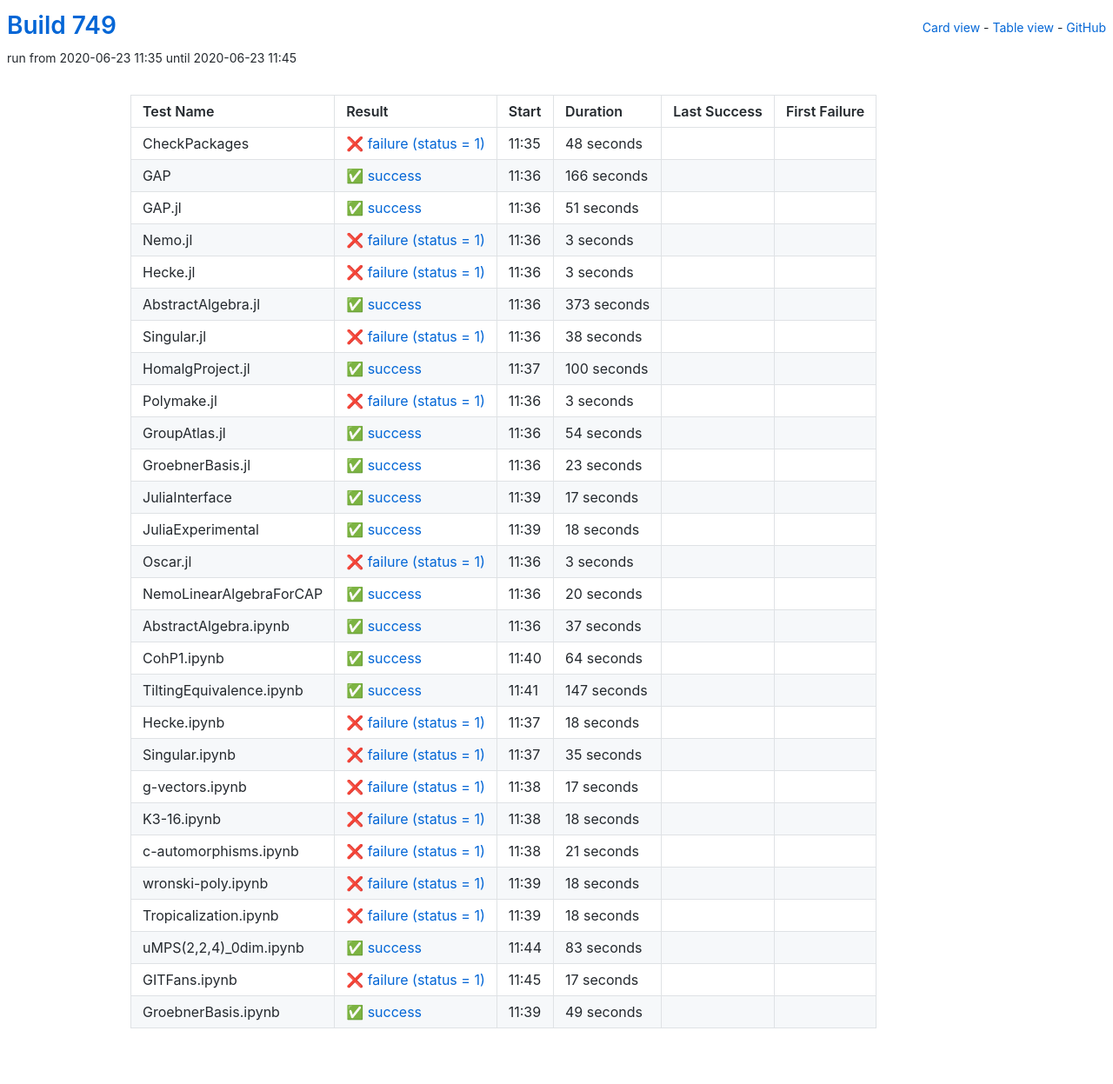
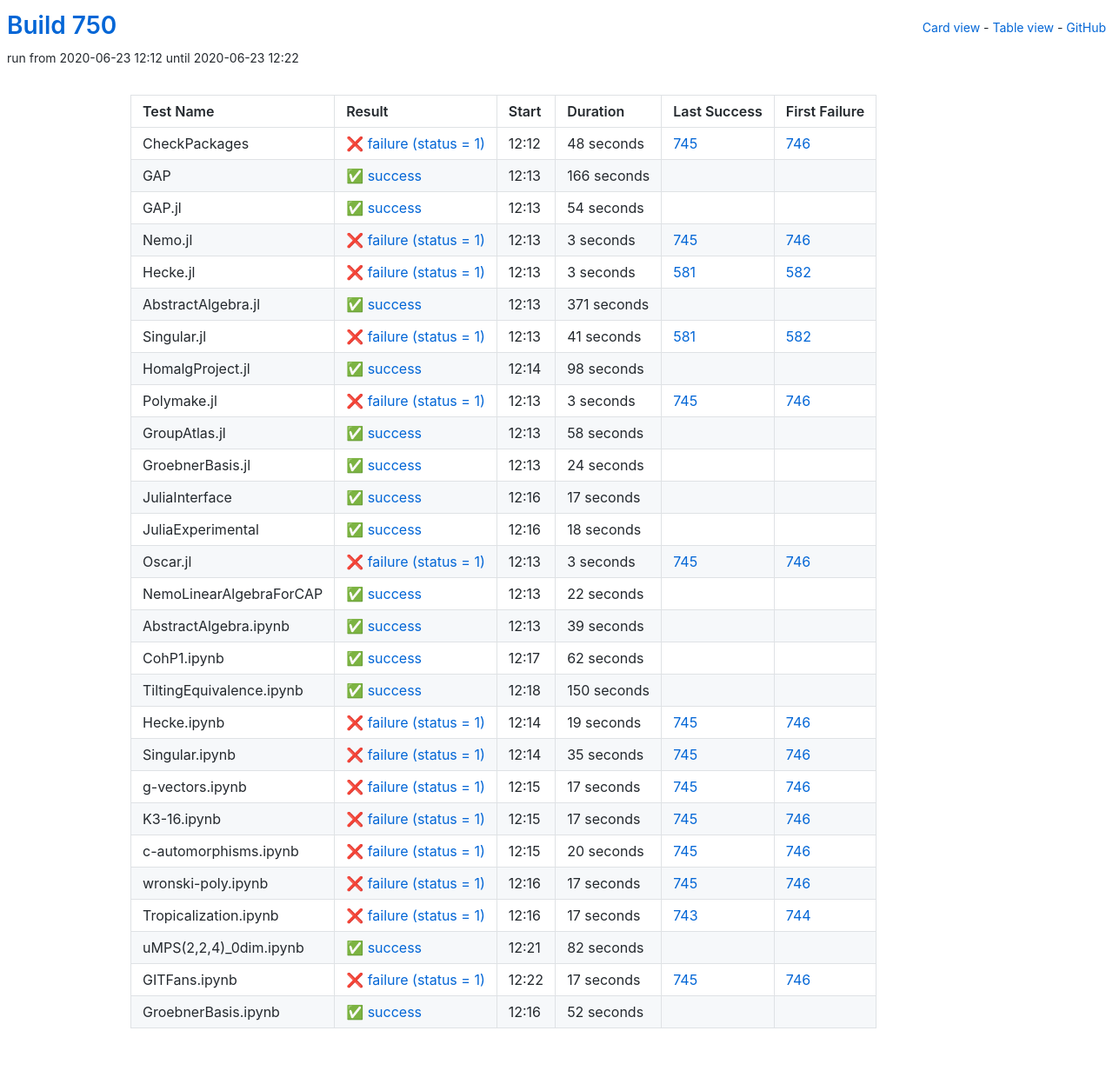
Before and after one commit to oscar-system/oscar-ci-status-1.4, a Jekyll site: the page built from table.html, in a window 1280 px wide. Shown: the whole page at 87% size. Built offline with Jekyll 4.4.1, drawn with Linux system fonts in a browser that asks for light colours.

Commit message:
Build #750

```diff
--- a/_data/ci.yml
+++ b/_data/ci.yml
@@ -1,6 +1,6 @@
 ---
-build: 749
-build_url: https://oscarci.mathematik.uni-kl.de/job/oscar-julia-1.4/749/
+build: 750
+build_url: https://oscarci.mathematik.uni-kl.de/job/oscar-julia-1.4/750/
 job: oscar-julia-1.4
 organization: oscar-system
 repo: oscar-ci-status-1.4
@@ -8,20 +8,20 @@ repourl: https://github.com/oscar-system/oscar-ci-status-1.4
 tests:
 - name: CheckPackages
   id: checkpackages
-  log: https://oscarci.mathematik.uni-kl.de/job/oscar-julia-1.4/749/artifact/logs/build-749/CheckPackages.log
-  start: 2020-06-23 11:35
+  log: https://oscarci.mathematik.uni-kl.de/job/oscar-julia-1.4/750/artifact/logs/build-750/CheckPackages.log
+  start: 2020-06-23 12:12
   success: false
   exitcode: 1
   status: failure
   duration: 48
-  last_success: false
-  last_success_url:
-  first_failure: false
-  first_failure_url:
+  last_success: 745
+  last_success_url: https://oscarci.mathematik.uni-kl.de/job/oscar-julia-1.4/745/
+  first_failure: 746
+  first_failure_url: https://oscarci.mathematik.uni-kl.de/job/oscar-julia-1.4/746/
 - name: GAP
   id: gap
-  log: https://oscarci.mathematik.uni-kl.de/job/oscar-julia-1.4/749/artifact/logs/build-749/GAP.log
-  start: 2020-06-23 11:36
+  log: https://oscarci.mathematik.uni-kl.de/job/oscar-julia-1.4/750/artifact/logs/build-750/GAP.log
+  start: 2020-06-23 12:13
   success: true
   exitcode: 0
   status: success
@@ -32,92 +32,8 @@ tests:
   first_failure_url:
 - name: GAP.jl
   id: gap-jl
-  log: https://oscarci.mathematik.uni-kl.de/job/oscar-julia-1.4/749/artifact/logs/build-749/GAP.jl.log
-  start: 2020-06-23 11:36
-  success: true
-  exitcode: 0
-  status: success
-  duration: 51
-  last_success: false
-  last_success_url:
-  first_failure: false
-  first_failure_url:
-- name: Nemo.jl
-  id: nemo-jl
-  log: https://oscarci.mathematik.uni-kl.de/job/oscar-julia-1.4/749/artifact/logs/build-749/Nemo.jl.log
-  start: 2020-06-23 11:36
-  success: false
-  exitcode: 1
-  status: failure
-  duration: 3
-  last_success: false
-  last_success_url:
-  first_failure: false
-  first_failure_url:
-- name: Hecke.jl
-  id: hecke-jl
-  log: https://oscarci.mathematik.uni-kl.de/job/oscar-julia-1.4/749/artifact/logs/build-749/Hecke.jl.log
-  start: 2020-06-23 11:36
-  success: false
-  exitcode: 1
-  status: failure
-  duration: 3
-  last_success: false
-  last_success_url:
-  first_failure: false
-  first_failure_url:
-- name: AbstractAlgebra.jl
-  id: abstractalgebra-jl
-  log: https://oscarci.mathematik.uni-kl.de/job/oscar-julia-1.4/749/artifact/logs/build-749/AbstractAlgebra.jl.log
-  start: 2020-06-23 11:36
-  success: true
-  exitcode: 0
-  status: success
-  duration: 373
-  last_success: false
-  last_success_url:
-  first_failure: false
-  first_failure_url:
-- name: Singular.jl
-  id: singular-jl
-  log: https://oscarci.mathematik.uni-kl.de/job/oscar-julia-1.4/749/artifact/logs/build-749/Singular.jl.log
-  start: 2020-06-23 11:36
-  success: false
-  exitcode: 1
-  status: failure
-  duration: 38
-  last_success: false
-  last_success_url:
-  first_failure: false
-  first_failure_url:
-- name: HomalgProject.jl
-  id: homalgproject-jl
-  log: https://oscarci.mathematik.uni-kl.de/job/oscar-julia-1.4/749/artifact/logs/build-749/HomalgProject.jl.log
-  start: 2020-06-23 11:37
-  success: true
-  exitcode: 0
-  status: success
-  duration: 100
-  last_success: false
-  last_success_url:
-  first_failure: false
-  first_failure_url:
-- name: Polymake.jl
-  id: polymake-jl
-  log: https://oscarci.mathematik.uni-kl.de/job/oscar-julia-1.4/749/artifact/logs/build-749/Polymake.jl.log
-  start: 2020-06-23 11:36
-  success: false
-  exitcode: 1
-  status: failure
-  duration: 3
-  last_success: false
-  last_success_url:
-  first_failure: false
-  first_failure_url:
-- name: GroupAtlas.jl
-  id: groupatlas-jl
-  log: https://oscarci.mathematik.uni-kl.de/job/oscar-julia-1.4/749/artifact/logs/build-749/GroupAtlas.jl.log
-  start: 2020-06-23 11:36
+  log: https://oscarci.mathematik.uni-kl.de/job/oscar-julia-1.4/750/artifact/logs/build-750/GAP.jl.log
+  start: 2020-06-23 12:13
   success: true
   exitcode: 0
   status: success
@@ -126,22 +42,106 @@ tests:
   last_success_url:
   first_failure: false
   first_failure_url:
-- name: GroebnerBasis.jl
-  id: groebnerbasis-jl
-  log: https://oscarci.mathematik.uni-kl.de/job/oscar-julia-1.4/749/artifact/logs/build-749/GroebnerBasis.jl.log
-  start: 2020-06-23 11:36
+- name: Nemo.jl
+  id: nemo-jl
+  log: https://oscarci.mathematik.uni-kl.de/job/oscar-julia-1.4/750/artifact/logs/build-750/Nemo.jl.log
+  start: 2020-06-23 12:13
+  success: false
+  exitcode: 1
+  status: failure
+  duration: 3
+  last_success: 745
+  last_success_url: https://oscarci.mathematik.uni-kl.de/job/oscar-julia-1.4/745/
+  first_failure: 746
+  first_failure_url: https://oscarci.mathematik.uni-kl.de/job/oscar-julia-1.4/746/
+- name: Hecke.jl
+  id: hecke-jl
+  log: https://oscarci.mathematik.uni-kl.de/job/oscar-julia-1.4/750/artifact/logs/build-750/Hecke.jl.log
+  start: 2020-06-23 12:13
+  success: false
+  exitcode: 1
+  status: failure
+  duration: 3
+  last_success: 581
+  last_success_url: https://oscarci.mathematik.uni-kl.de/job/oscar-julia-1.4/581/
+  first_failure: 582
+  first_failure_url: https://oscarci.mathematik.uni-kl.de/job/oscar-julia-1.4/582/
+- name: AbstractAlgebra.jl
+  id: abstractalgebra-jl
+  log: https://oscarci.mathematik.uni-kl.de/job/oscar-julia-1.4/750/artifact/logs/build-750/AbstractAlgebra.jl.log
+  start: 2020-06-23 12:13
   success: true
   exitcode: 0
   status: success
-  duration: 23
+  duration: 371
+  last_success: false
+  last_success_url:
+  first_failure: false
+  first_failure_url:
+- name: Singular.jl
+  id: singular-jl
+  log: https://oscarci.mathematik.uni-kl.de/job/oscar-julia-1.4/750/artifact/logs/build-750/Singular.jl.log
+  start: 2020-06-23 12:13
+  success: false
+  exitcode: 1
+  status: failure
+  duration: 41
+  last_success: 581
+  last_success_url: https://oscarci.mathematik.uni-kl.de/job/oscar-julia-1.4/581/
+  first_failure: 582
+  first_failure_url: https://oscarci.mathematik.uni-kl.de/job/oscar-julia-1.4/582/
+- name: HomalgProject.jl
+  id: homalgproject-jl
+  log: https://oscarci.mathematik.uni-kl.de/job/oscar-julia-1.4/750/artifact/logs/build-750/HomalgProject.jl.log
+  start: 2020-06-23 12:14
+  success: true
+  exitcode: 0
+  status: success
+  duration: 98
+  last_success: false
+  last_success_url:
+  first_failure: false
+  first_failure_url:
+- name: Polymake.jl
+  id: polymake-jl
+  log: https://oscarci.mathematik.uni-kl.de/job/oscar-julia-1.4/750/artifact/logs/build-750/Polymake.jl.log
+  start: 2020-06-23 12:13
+  success: false
+  exitcode: 1
+  status: failure
+  duration: 3
+  last_success: 745
+  last_success_url: https://oscarci.mathematik.uni-kl.de/job/oscar-julia-1.4/745/
+  first_failure: 746
+  first_failure_url: https://oscarci.mathematik.uni-kl.de/job/oscar-julia-1.4/746/
+- name: GroupAtlas.jl
+  id: groupatlas-jl
+  log: https://oscarci.mathematik.uni-kl.de/job/oscar-julia-1.4/750/artifact/logs/build-750/GroupAtlas.jl.log
+  start: 2020-06-23 12:13
+  success: true
+  exitcode: 0
+  status: success
+  duration: 58
+  last_success: false
+  last_success_url:
+  first_failure: false
+  first_failure_url:
+- name: GroebnerBasis.jl
+  id: groebnerbasis-jl
+  log: https://oscarci.mathematik.uni-kl.de/job/oscar-julia-1.4/750/artifact/logs/build-750/GroebnerBasis.jl.log
+  start: 2020-06-23 12:13
+  success: true
+  exitcode: 0
+  status: success
+  duration: 24
   last_success: false
   last_success_url:
   first_failure: false
   first_failure_url:
 - name: JuliaInterface
   id: juliainterface
-  log: https://oscarci.mathematik.uni-kl.de/job/oscar-julia-1.4/749/artifact/logs/build-749/JuliaInterface.log
-  start: 2020-06-23 11:39
+  log: https://oscarci.mathematik.uni-kl.de/job/oscar-julia-1.4/750/artifact/logs/build-750/JuliaInterface.log
+  start: 2020-06-23 12:16
   success: true
   exitcode: 0
   status: success
@@ -152,8 +152,8 @@ tests:
   first_failure_url:
 - name: JuliaExperimental
   id: juliaexperimental
-  log: https://oscarci.mathematik.uni-kl.de/job/oscar-julia-1.4/749/artifact/logs/build-749/JuliaExperimental.log
-  start: 2020-06-23 11:39
+  log: https://oscarci.mathematik.uni-kl.de/job/oscar-julia-1.4/750/artifact/logs/build-750/JuliaExperimental.log
+  start: 2020-06-23 12:16
   success: true
   exitcode: 0
   status: success
@@ -164,181 +164,181 @@ tests:
   first_failure_url:
 - name: Oscar.jl
   id: oscar-jl
-  log: https://oscarci.mathematik.uni-kl.de/job/oscar-julia-1.4/749/artifact/logs/build-749/Oscar.jl.log
-  start: 2020-06-23 11:36
+  log: https://oscarci.mathematik.uni-kl.de/job/oscar-julia-1.4/750/artifact/logs/build-750/Oscar.jl.log
+  start: 2020-06-23 12:13
   success: false
   exitcode: 1
   status: failure
   duration: 3
-  last_success: false
-  last_success_url:
-  first_failure: false
-  first_failure_url:
+  last_success: 745
+  last_success_url: https://oscarci.mathematik.uni-kl.de/job/oscar-julia-1.4/745/
+  first_failure: 746
+  first_failure_url: https://oscarci.mathematik.uni-kl.de/job/oscar-julia-1.4/746/
 - name: NemoLinearAlgebraForCAP
   id: nemolinearalgebraforcap
-  log: https://oscarci.mathematik.uni-kl.de/job/oscar-julia-1.4/749/artifact/logs/build-749/NemoLinearAlgebraForCAP.log
-  start: 2020-06-23 11:36
+  log: https://oscarci.mathematik.uni-kl.de/job/oscar-julia-1.4/750/artifact/logs/build-750/NemoLinearAlgebraForCAP.log
+  start: 2020-06-23 12:13
   success: true
   exitcode: 0
   status: success
-  duration: 20
+  duration: 22
   last_success: false
   last_success_url:
   first_failure: false
   first_failure_url:
 - name: AbstractAlgebra.ipynb
   id: abstractalgebra-ipynb
-  log: https://oscarci.mathematik.uni-kl.de/job/oscar-julia-1.4/749/artifact/logs/build-749/AbstractAlgebra.ipynb.log
-  start: 2020-06-23 11:36
+  log: https://oscarci.mathematik.uni-kl.de/job/oscar-julia-1.4/750/artifact/logs/build-750/AbstractAlgebra.ipynb.log
+  start: 2020-06-23 12:13
   success: true
   exitcode: 0
   status: success
-  duration: 37
+  duration: 39
   last_success: false
   last_success_url:
   first_failure: false
   first_failure_url:
 - name: CohP1.ipynb
   id: cohp1-ipynb
-  log: https://oscarci.mathematik.uni-kl.de/job/oscar-julia-1.4/749/artifact/logs/build-749/CohP1.ipynb.log
-  start: 2020-06-23 11:40
+  log: https://oscarci.mathematik.uni-kl.de/job/oscar-julia-1.4/750/artifact/logs/build-750/CohP1.ipynb.log
+  start: 2020-06-23 12:17
   success: true
   exitcode: 0
   status: success
-  duration: 64
+  duration: 62
   last_success: false
   last_success_url:
   first_failure: false
   first_failure_url:
 - name: TiltingEquivalence.ipynb
   id: tiltingequivalence-ipynb
-  log: https://oscarci.mathematik.uni-kl.de/job/oscar-julia-1.4/749/artifact/logs/build-749/TiltingEquivalence.ipynb.log
-  start: 2020-06-23 11:41
+  log: https://oscarci.mathematik.uni-kl.de/job/oscar-julia-1.4/750/artifact/logs/build-750/TiltingEquivalence.ipynb.log
+  start: 2020-06-23 12:18
   success: true
   exitcode: 0
   status: success
-  duration: 147
+  duration: 150
   last_success: false
   last_success_url:
   first_failure: false
   first_failure_url:
 - name: Hecke.ipynb
   id: hecke-ipynb
-  log: https://oscarci.mathematik.uni-kl.de/job/oscar-julia-1.4/749/artifact/logs/build-749/Hecke.ipynb.log
-  start: 2020-06-23 11:37
+  log: https://oscarci.mathematik.uni-kl.de/job/oscar-julia-1.4/750/artifact/logs/build-750/Hecke.ipynb.log
+  start: 2020-06-23 12:14
   success: false
   exitcode: 1
   status: failure
-  duration: 18
-  last_success: false
-  last_success_url:
-  first_failure: false
-  first_failure_url:
+  duration: 19
+  last_success: 745
+  last_success_url: https://oscarci.mathematik.uni-kl.de/job/oscar-julia-1.4/745/
+  first_failure: 746
+  first_failure_url: https://oscarci.mathematik.uni-kl.de/job/oscar-julia-1.4/746/
 - name: Singular.ipynb
   id: singular-ipynb
-  log: https://oscarci.mathematik.uni-kl.de/job/oscar-julia-1.4/749/artifact/logs/build-749/Singular.ipynb.log
-  start: 2020-06-23 11:37
+  log: https://oscarci.mathematik.uni-kl.de/job/oscar-julia-1.4/750/artifact/logs/build-750/Singular.ipynb.log
+  start: 2020-06-23 12:14
   success: false
   exitcode: 1
   status: failure
   duration: 35
-  last_success: false
-  last_success_url:
-  first_failure: false
-  first_failure_url:
+  last_success: 745
+  last_success_url: https://oscarci.mathematik.uni-kl.de/job/oscar-julia-1.4/745/
+  first_failure: 746
+  first_failure_url: https://oscarci.mathematik.uni-kl.de/job/oscar-julia-1.4/746/
 - name: g-vectors.ipynb
   id: g-vectors-ipynb
-  log: https://oscarci.mathematik.uni-kl.de/job/oscar-julia-1.4/749/artifact/logs/build-749/g-vectors.ipynb.log
-  start: 2020-06-23 11:38
+  log: https://oscarci.mathematik.uni-kl.de/job/oscar-julia-1.4/750/artifact/logs/build-750/g-vectors.ipynb.log
+  start: 2020-06-23 12:15
   success: false
   exitcode: 1
   status: failure
   duration: 17
-  last_success: false
-  last_success_url:
-  first_failure: false
-  first_failure_url:
+  last_success: 745
+  last_success_url: https://oscarci.mathematik.uni-kl.de/job/oscar-julia-1.4/745/
+  first_failure: 746
+  first_failure_url: https://oscarci.mathematik.uni-kl.de/job/oscar-julia-1.4/746/
 - name: K3-16.ipynb
   id: k3-16-ipynb
-  log: https://oscarci.mathematik.uni-kl.de/job/oscar-julia-1.4/749/artifact/logs/build-749/K3-16.ipynb.log
-  start: 2020-06-23 11:38
+  log: https://oscarci.mathematik.uni-kl.de/job/oscar-julia-1.4/750/artifact/logs/build-750/K3-16.ipynb.log
+  start: 2020-06-23 12:15
   success: false
   exitcode: 1
   status: failure
-  duration: 18
-  last_success: false
-  last_success_url:
-  first_failure: false
-  first_failure_url:
+  duration: 17
+  last_success: 745
+  last_success_url: https://oscarci.mathematik.uni-kl.de/job/oscar-julia-1.4/745/
+  first_failure: 746
+  first_failure_url: https://oscarci.mathematik.uni-kl.de/job/oscar-julia-1.4/746/
 - name: c-automorphisms.ipynb
   id: c-automorphisms-ipynb
-  log: https://oscarci.mathematik.uni-kl.de/job/oscar-julia-1.4/749/artifact/logs/build-749/c-automorphisms.ipynb.log
-  start: 2020-06-23 11:38
+  log: https://oscarci.mathematik.uni-kl.de/job/oscar-julia-1.4/750/artifact/logs/build-750/c-automorphisms.ipynb.log
+  start: 2020-06-23 12:15
   success: false
   exitcode: 1
   status: failure
-  duration: 21
-  last_success: false
-  last_success_url:
-  first_failure: false
-  first_failure_url:
+  duration: 20
+  last_success: 745
+  last_success_url: https://oscarci.mathematik.uni-kl.de/job/oscar-julia-1.4/745/
+  first_failure: 746
+  first_failure_url: https://oscarci.mathematik.uni-kl.de/job/oscar-julia-1.4/746/
 - name: wronski-poly.ipynb
   id: wronski-poly-ipynb
-  log: https://oscarci.mathematik.uni-kl.de/job/oscar-julia-1.4/749/artifact/logs/build-749/wronski-poly.ipynb.log
-  start: 2020-06-23 11:39
+  log: https://oscarci.mathematik.uni-kl.de/job/oscar-julia-1.4/750/artifact/logs/build-750/wronski-poly.ipynb.log
+  start: 2020-06-23 12:16
   success: false
   exitcode: 1
   status: failure
-  duration: 18
-  last_success: false
-  last_success_url:
-  first_failure: false
-  first_failure_url:
+  duration: 17
+  last_success: 745
+  last_success_url: https://oscarci.mathematik.uni-kl.de/job/oscar-julia-1.4/745/
+  first_failure: 746
+  first_failure_url: https://oscarci.mathematik.uni-kl.de/job/oscar-julia-1.4/746/
 - name: Tropicalization.ipynb
   id: tropicalization-ipynb
-  log: https://oscarci.mathematik.uni-kl.de/job/oscar-julia-1.4/749/artifact/logs/build-749/Tropicalization.ipynb.log
-  start: 2020-06-23 11:39
+  log: https://oscarci.mathematik.uni-kl.de/job/oscar-julia-1.4/750/artifact/logs/build-750/Tropicalization.ipynb.log
+  start: 2020-06-23 12:16
   success: false
   exitcode: 1
   status: failure
-  duration: 18
-  last_success: false
-  last_success_url:
-  first_failure: false
-  first_failure_url:
+  duration: 17
+  last_success: 743
+  last_success_url: https://oscarci.mathematik.uni-kl.de/job/oscar-julia-1.4/743/
+  first_failure: 744
+  first_failure_url: https://oscarci.mathematik.uni-kl.de/job/oscar-julia-1.4/744/
 - name: uMPS(2,2,4)_0dim.ipynb
   id: umps-2-2-4-0dim-ipynb
-  log: https://oscarci.mathematik.uni-kl.de/job/oscar-julia-1.4/749/artifact/logs/build-749/uMPS-2-2-4-_0dim.ipynb.log
-  start: 2020-06-23 11:44
+  log: https://oscarci.mathematik.uni-kl.de/job/oscar-julia-1.4/750/artifact/logs/build-750/uMPS-2-2-4-_0dim.ipynb.log
+  start: 2020-06-23 12:21
   success: true
   exitcode: 0
   status: success
-  duration: 83
+  duration: 82
   last_success: false
   last_success_url:
   first_failure: false
   first_failure_url:
 - name: GITFans.ipynb
   id: gitfans-ipynb
-  log: https://oscarci.mathematik.uni-kl.de/job/oscar-julia-1.4/749/artifact/logs/build-749/GITFans.ipynb.log
-  start: 2020-06-23 11:45
+  log: https://oscarci.mathematik.uni-kl.de/job/oscar-julia-1.4/750/artifact/logs/build-750/GITFans.ipynb.log
+  start: 2020-06-23 12:22
   success: false
   exitcode: 1
   status: failure
   duration: 17
+  last_success: 745
+  last_success_url: https://oscarci.mathematik.uni-kl.de/job/oscar-julia-1.4/745/
+  first_failure: 746
+  first_failure_url: https://oscarci.mathematik.uni-kl.de/job/oscar-julia-1.4/746/
+- name: GroebnerBasis.ipynb
+  id: groebnerbasis-ipynb
+  log: https://oscarci.mathematik.uni-kl.de/job/oscar-julia-1.4/750/artifact/logs/build-750/GroebnerBasis.ipynb.log
+  start: 2020-06-23 12:16
+  success: true
+  exitcode: 0
+  status: success
+  duration: 52
   last_success: false
   last_success_url:
   first_failure: false
   first_failure_url:
-- name: GroebnerBasis.ipynb
-  id: groebnerbasis-ipynb
-  log: https://oscarci.mathematik.uni-kl.de/job/oscar-julia-1.4/749/artifact/logs/build-749/GroebnerBasis.ipynb.log
-  start: 2020-06-23 11:39
-  success: true
-  exitcode: 0
-  status: success
-  duration: 49
-  last_success: false
-  last_success_url:
-  first_failure: false
-  first_failure_url:
```
Also changed, not shown: README.md.
